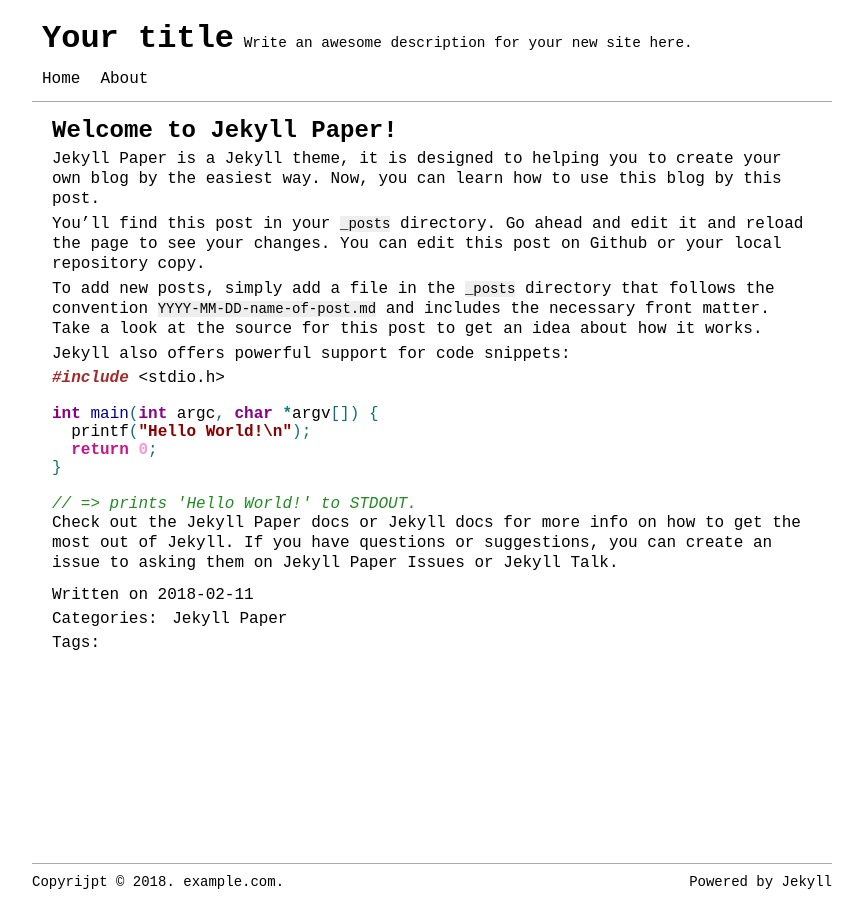
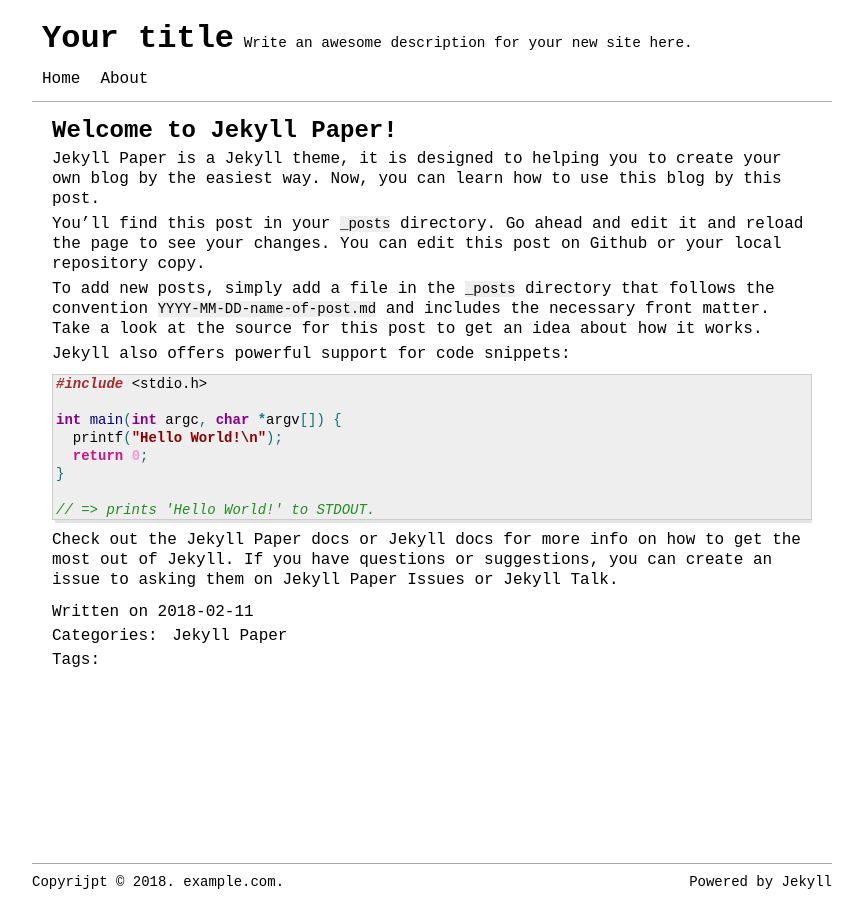
Before and after one commit to ghosind/Jekyll-Paper, a Jekyll site: the page built from _posts/2018-02-11-welcome-to-jekyll.markdown, in a window 1280 px wide. Shown: the whole page, without its empty margins (208-1071 px from the left). Built offline with Jekyll 4.4.1, drawn with Linux system fonts in a browser that asks for light colours.

Commit message:
modify post example and fix style error.

````diff
--- a/_posts/2018-02-11-welcome-to-jekyll.markdown
+++ b/_posts/2018-02-11-welcome-to-jekyll.markdown
@@ -13,7 +13,7 @@
 
 Jekyll also offers powerful support for code snippets:
 
-{% highlight c %}
+```c
 #include <stdio.h>
 
 int main(int argc, char *argv[]) {
@@ -22,7 +22,7 @@
 }
 
 // => prints 'Hello World!' to STDOUT.
-{% endhighlight %}
+```
 
 Check out the [Jekyll Paper docs][jekyll-paper-docs] or [Jekyll docs][jekyll-docs] for more info on how to get the most out of Jekyll. If you have questions or suggestions, you can create an issue to asking them on [Jekyll Paper Issues][jekyll-paper-issues] or [Jekyll Talk][jekyll-talk].
 
--- a/_sass/highlighter.scss
+++ b/_sass/highlighter.scss
@@ -1,4 +1,4 @@
-pre.highlight {
+.highlight > pre, pre.highlight {
   line-height: 18px;
   margin: 10px 0;
   padding-left: 3px;
````
